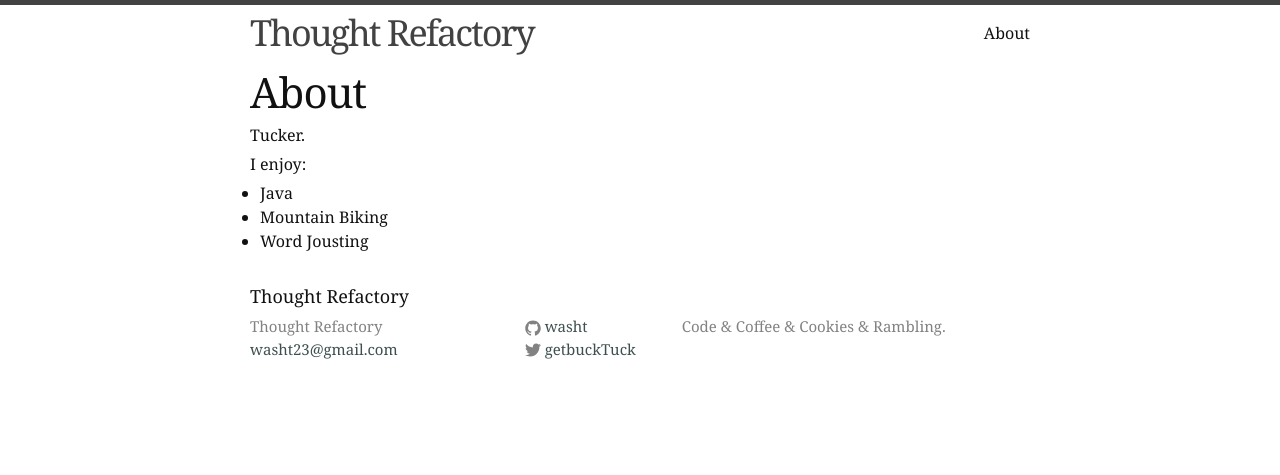
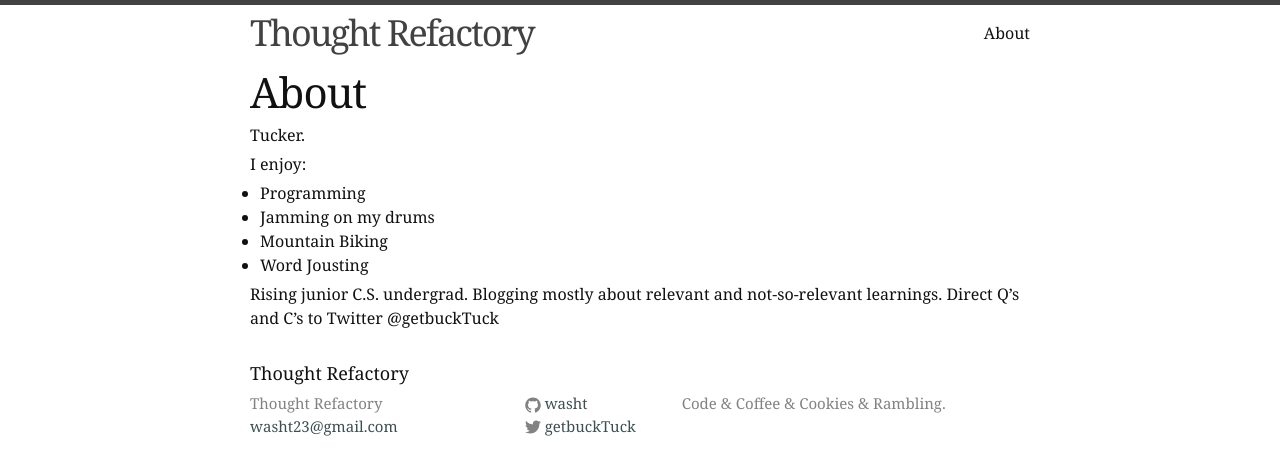
Before and after one commit to washt/washt.github.io, a Jekyll site: the page built from about.md, in a window 1280 px wide. Shown: the top 475 px of the page. Built offline with Jekyll 4.4.1, drawn with Linux system fonts in a browser that asks for light colours.

Commit message:
About page update

```diff
--- a/about.md
+++ b/about.md
@@ -7,6 +7,11 @@ Tucker.
 
 I enjoy:
 
-* Java
+* Programming
+* Jamming on my drums
 * Mountain Biking
 * Word Jousting
+
+Rising junior C.S. undergrad.
+Blogging mostly about relevant and not-so-relevant learnings.
+Direct Q's and C's to Twitter @getbuckTuck
```
